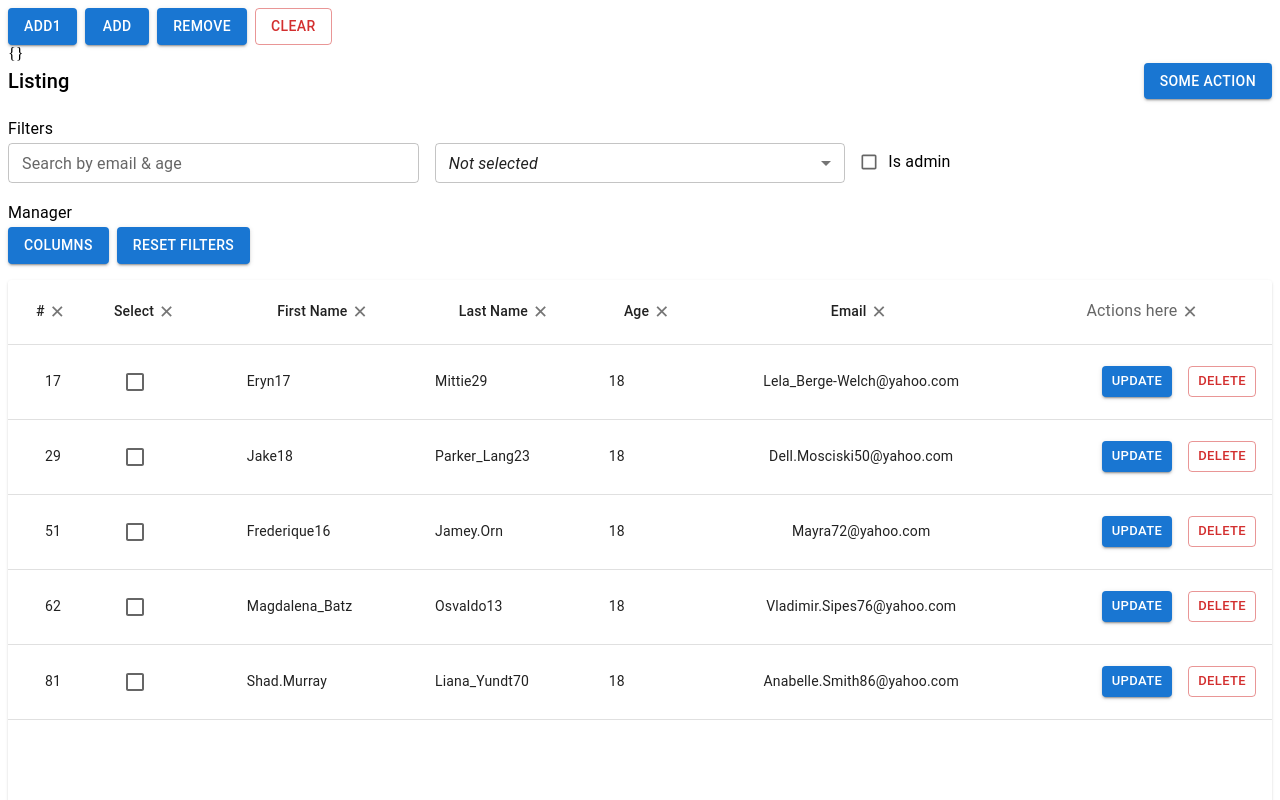
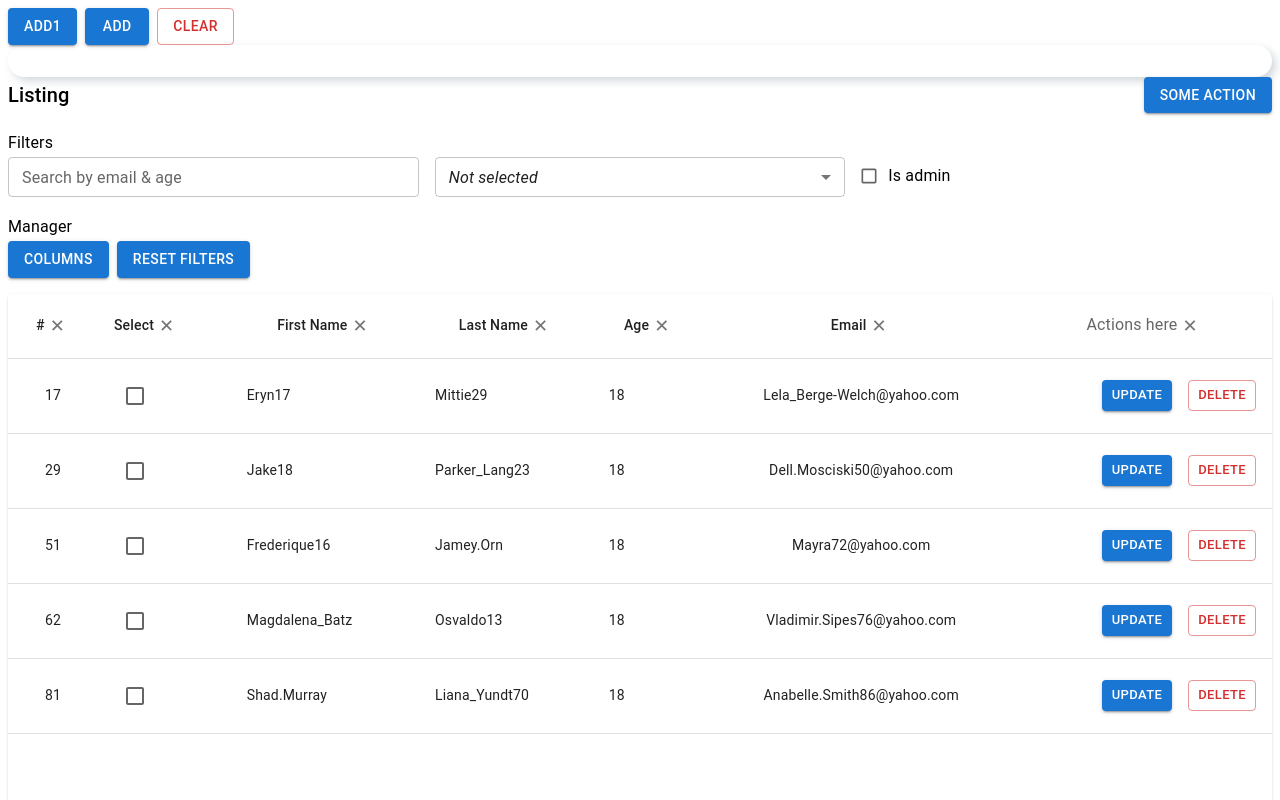
Before and after one commit to Igor-Golub/mui-table, a React (Vite) app: page / in a window 1280 px wide. Shown: the top 800 px of the page. Built offline with nearby package versions, Linux system fonts and the light colour scheme.

Commit message:
Added filters iter 5.

```diff
--- a/src/filters/sync/LSSync.ts
+++ b/src/filters/sync/LSSync.ts
@@ -1,12 +1,7 @@
 import { FilterId, Filters, IFilterSync } from "../types.ts";
 
-export class LSSync implements IFilterSync {
-  constructor(
-    private readonly key: string = "filters",
-    private readonly initialValue: Filters = {},
-  ) {
-    localStorage.setItem(this.key, JSON.stringify(this.initialValue));
-  }
+export class LSSync<Key extends string = string> implements IFilterSync<Key> {
+  constructor(private readonly key: string = "filters") {}
 
   public write(value: Filters) {
     localStorage.setItem(this.key, JSON.stringify(value));
@@ -32,6 +27,6 @@ export class LSSync implements IFilterSync {
 
     if (!lsFilters) throw new Error("Filters not found");
 
-    return JSON.parse(lsFilters) as Filters;
+    return JSON.parse(lsFilters) as Filters<Key>;
   }
 }
--- a/src/filters/sync/URLSync.ts
+++ b/src/filters/sync/URLSync.ts
@@ -27,7 +27,7 @@ const deserializeMappers = {
     value.split("-").map((v) => decodeURIComponent(v)) as [string, string],
 };
 
-export class URLSync implements IFilterSync {
+export class URLSync<Key extends string = string> implements IFilterSync<Key> {
   private readonly prefix = "f" as const;
 
   private readonly separator = "_" as const;
@@ -85,33 +85,36 @@ export class URLSync implements IFilterSync {
     this.updateURL(params.toString());
   }
 
-  public read(): Filters {
+  public read(): Filters<Key> {
     const params = new URLSearchParams(this.location.search);
 
-    const result: Filters = {};
+    const result: Filters<Key> = {};
 
     Array.from(params.keys())
       .filter((key) => key.startsWith(this.prefix))
-      .forEach((key) => {
-        const [_, filterId, filterKey, filterType] = key.split(this.separator);
+      .forEach((param) => {
+        const [_, filterId, filterKey, filterType] = param.split(
+          this.separator,
+        );
 
         const type = filterType as FilterType;
+        const key = filterKey as Key;
 
-        const valueStr = params.get(key);
+        const valueStr = params.get(param);
 
         if (type && valueStr !== null) {
           result[filterId] = {
             type,
-            key: filterKey,
+            key,
             value: this.deserializeFilter(type, valueStr),
-          } satisfies Filter;
+          } satisfies Filter<FilterType, Key>;
         }
       });
 
     return result;
   }
 
-  public delete(id: string, filter: Filter): void {
+  public delete(id: string, filter: Filter<FilterType, Key>): void {
     const params = new URLSearchParams(this.location.search);
     const paramName = this.generateURLKey(filter.key, filter.type, id);
 
--- a/src/filters/types.ts
+++ b/src/filters/types.ts
@@ -1,11 +1,3 @@
-export interface FilterMetaData<Group extends string = string>
-  extends Record<string, unknown> {
-  group: Group;
-  label: string;
-  groupLabel: string;
-  renderComponentType: string;
-}
-
 export interface Actions {
   findFilterByKey: (key: string) => { id: FilterId; filter: Filter } | null;
 }
@@ -28,31 +20,38 @@ export type FilterValueMap = {
 
 export type FilterValueUnion = FilterValueMap[keyof FilterValueMap];
 
-export interface Filter<T extends FilterType = FilterType>
-  extends FilterValue<T> {
+export interface Filter<
+  T extends FilterType = FilterType,
+  Key extends string = string,
+> extends FilterValue<T, Key> {
   type: T;
 }
 
-export interface FilterValue<T extends FilterType = FilterType> {
-  key: string;
+export interface FilterValue<
+  T extends FilterType = FilterType,
+  Key extends string = string,
+> {
+  key: Key;
   options?: string[];
   conditions?: string[];
   value: FilterValueMap[T] | null;
-  metaData?: Partial<FilterMetaData>;
 }
 
 export type FilterId = string;
 
-export type Filters = Record<FilterId, Filter>;
+export type Filters<Key extends string = string> = Record<
+  FilterId,
+  Filter<FilterType, Key>
+>;
 
 export interface FilterSync {
   storage: boolean;
   url: boolean;
 }
 
-export interface IFilterSync {
-  write: (value: Filters) => void;
-  delete: (id: FilterId, filter: Filter) => void;
-  read: () => Filters;
+export interface IFilterSync<Key extends string = string> {
+  write: (value: Filters<Key>) => void;
+  delete: (id: FilterId, filter: Filter<FilterType, Key>) => void;
+  read: () => Filters<Key>;
   clear: () => void;
 }
--- a/src/filters/ui/Filters.tsx
+++ b/src/filters/ui/Filters.tsx
@@ -1,10 +1,26 @@
 import { useCoreFilters } from "../useCoreFilters.ts";
 import { FilterType } from "../types.ts";
-import { Button, Stack } from "@mui/material";
+import { Box, Button, Stack, Typography } from "@mui/material";
+
+enum FilterKey {
+  Quality = "quality",
+  IsNewOnly = "isNewOnly",
+}
 
 export const UIFilters = () => {
-  const { filters, onAddFilter, onClearFilters, onDeleteFilter } =
-    useCoreFilters({ sync: { storage: true, url: true }, logger: true });
+  const { filters, onAddFilter, onClearFilters } = useCoreFilters<FilterKey>({
+    sync: { storage: true, url: true },
+    logger: true,
+  });
+
+  const renderByKey = {
+    [FilterKey.Quality]: {
+      label: "Car Quality",
+    },
+    [FilterKey.IsNewOnly]: {
+      label: "Car IsNewOnly",
+    },
+  };
 
   return (
     <div>
@@ -13,7 +29,7 @@ export const UIFilters = () => {
           variant="contained"
           onClick={() => {
             onAddFilter({
-              key: "quality",
+              key: FilterKey.Quality,
               type: FilterType.String,
               value: "New",
             });
@@ -25,7 +41,7 @@ export const UIFilters = () => {
           variant="contained"
           onClick={() => {
             onAddFilter({
-              key: "isNewOnly",
+              key: FilterKey.IsNewOnly,
               type: FilterType.Boolean,
               value: true,
             });
@@ -33,22 +49,29 @@ export const UIFilters = () => {
         >
           Add
         </Button>
-        <Button
-          variant="contained"
-          onClick={() => {
-            if (Object.keys(filters).length) {
-              onDeleteFilter(Object.keys(filters)[0]);
-            }
-          }}
-        >
-          Remove
-        </Button>
+
         <Button variant="outlined" color="error" onClick={onClearFilters}>
           Clear
         </Button>
       </Stack>
 
-      {JSON.stringify(filters)}
+      <Box
+        sx={{
+          padding: "1rem",
+          borderRadius: "1rem",
+          boxShadow: "4px 4px 8px 0px rgba(34, 60, 80, 0.2)",
+        }}
+      >
+        {Object.entries(filters).map(([id, filter]) => (
+          <Stack key={id} gap="1rem">
+            <Stack direction="row" gap="0.5rem">
+              <Typography>{renderByKey[filter.key].label}</Typography>
+
+              <>Component</>
+            </Stack>
+          </Stack>
+        ))}
+      </Box>
     </div>
   );
 };
--- a/src/filters/useCoreFilters.ts
+++ b/src/filters/useCoreFilters.ts
@@ -13,29 +13,36 @@ import { URLSync } from "./sync/URLSync.ts";
 import { Logger } from "./logger.ts";
 import { useLocation, useNavigate } from "react-router-dom";
 
-interface FiltersOptions {
-  initial?: Filters;
+interface FiltersOptions<Key extends string = string> {
+  initial?: Filters<Key>;
   logger: boolean;
   sync: FilterSync;
 }
 
-export function useCoreFilters(options: Partial<FiltersOptions> = {}) {
+export function useCoreFilters<Key extends string = string>(
+  options: Partial<FiltersOptions<Key>> = {},
+) {
   const logger = useRef<Logger>(new Logger());
-  const lsSync = useRef<LSSync>(new LSSync());
 
   const navigate = useNavigate();
   const location = useLocation();
 
-  const urlSync = useRef<URLSync>(new URLSync(navigate, location));
+  const urlSync = useRef<URLSync<Key>>(new URLSync(navigate, location));
+  const lsSync = useRef<LSSync<Key>>(new LSSync());
 
-  const settings = useRef<FiltersOptions>({
+  const settings = useRef<FiltersOptions<Key>>({
     sync: { storage: !!options.sync?.storage, url: !!options.sync?.url },
     logger: options.logger ?? false,
   });
 
-  const [filters, setFilters] = useState<Filters>(
-    settings.current.sync.url ? urlSync.current.read() : options.initial || {},
-  );
+  const [filters, setFilters] = useState<Filters<Key>>(() => {
+    const initialState = settings.current.sync.url
+      ? urlSync.current.read()
+      : options.initial || {};
+
+    lsSync.current.write(initialState);
+    return initialState;
+  });
 
   const onUpdateFilter = useCallback(
     <Type extends FilterType>(
@@ -43,7 +50,7 @@ export function useCoreFilters(options: Partial<FiltersOptions> = {}) {
       updateDTO: Pick<FilterValue<Type>, "value" | "conditions">,
     ) => {
       setFilters((prev) => {
-        const nextFilters = {
+        const nextFilters: Filters<Key> = {
           ...prev,
           [id]: { ...prev[id], ...updateDTO },
         };
@@ -59,11 +66,11 @@ export function useCoreFilters(options: Partial<FiltersOptions> = {}) {
   );
 
   const onAddFilter = useCallback(
-    <Type extends FilterType>(filter: Filter<Type>) => {
+    <Type extends FilterType>(filter: Filter<Type, Key>) => {
       setFilters((prev) => {
         const newFilterId = v4();
 
-        const newFilters = {
+        const newFilters: Filters<Key> = {
           ...prev,
           [newFilterId]: { ...filter, value: filter?.value ?? null },
         };
@@ -83,7 +90,7 @@ export function useCoreFilters(options: Partial<FiltersOptions> = {}) {
 
   const onDeleteFilter = useCallback((filterId: FilterId) => {
     setFilters((prev) => {
-      const current = { ...prev };
+      const current: Filters<Key> = { ...prev };
 
       const targetFilter = current[filterId];
 
```
